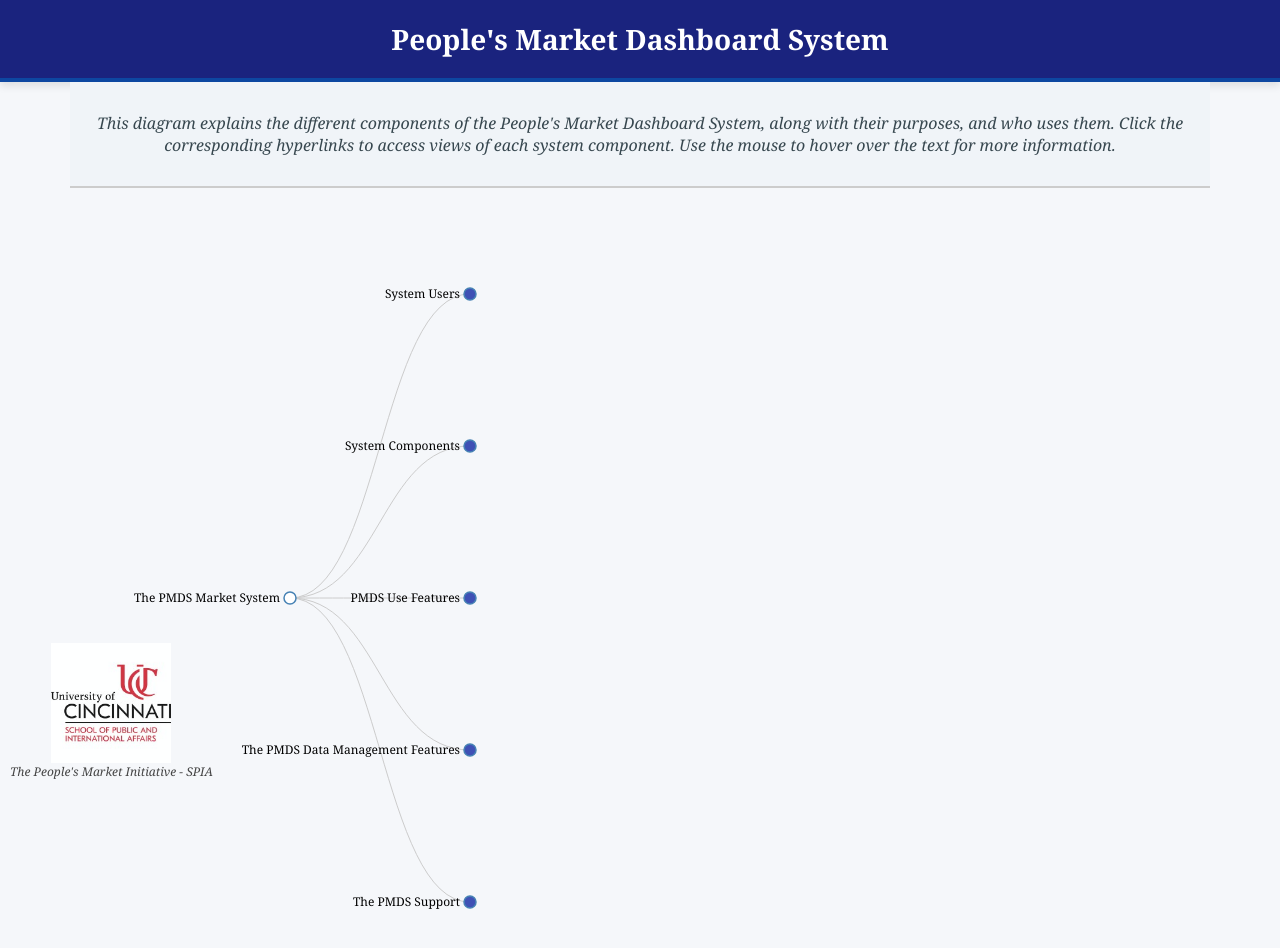
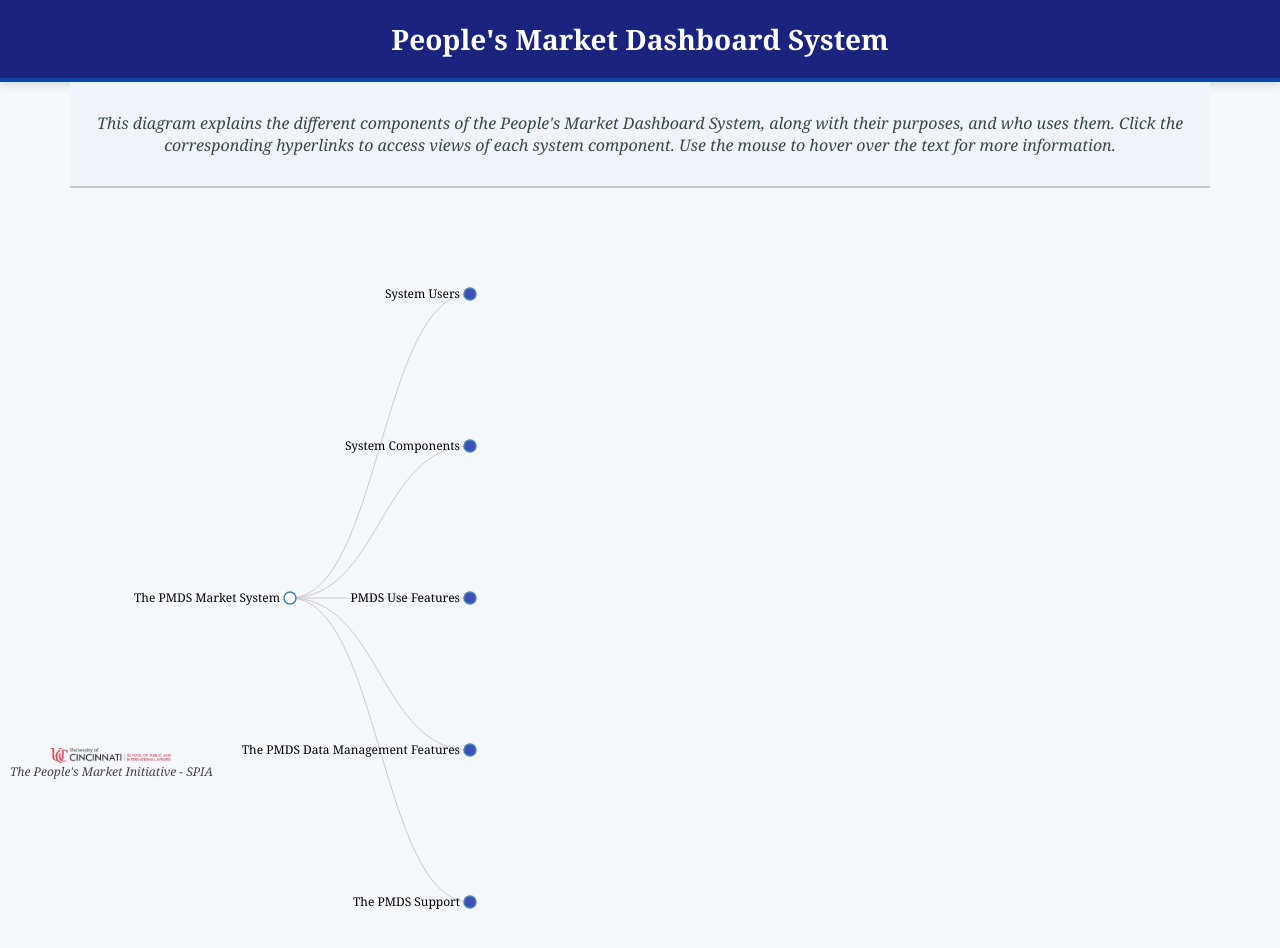
Before and after one commit to Grandhe-Sundhar/Reach-Farmer--Market-updated, a website: page index.html in a window 1280 px wide. Shown: the top 948 px of the page. Drawn offline with Linux system fonts and the light colour scheme.

Commit message:
Update index.html

```diff
--- a/index.html
+++ b/index.html
@@ -124,7 +124,7 @@
 
     <!-- SPIA Logo with Caption -->
     <div id="spia-container">
-      <img src="spia_logo.png" alt="SPIA Logo" />
+      <img src="spia_new_logo.png" alt="SPIA Logo" />
       <div>The People's Market Initiative - SPIA</div>
     </div>
 
```
